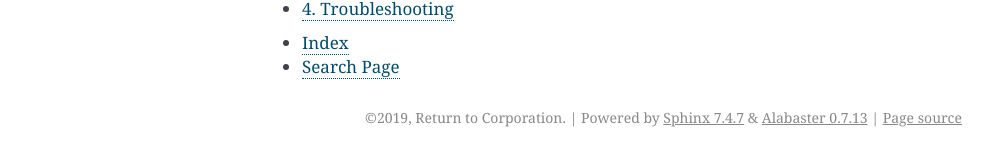
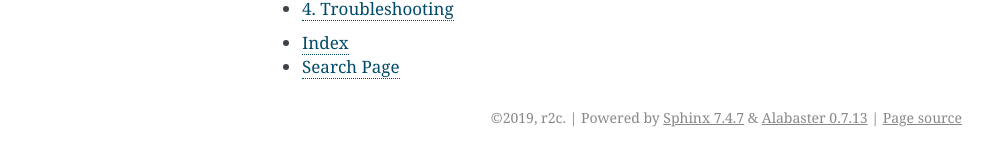
Before and after one commit to semgrep/docs, a Sphinx documentation site: the page built from docs/index.rst, in a window 1280 px wide. Shown: the part 664-830 px from the top of the page, without its empty margins (148-1140 px from the left). Built offline with Sphinx 7.4.7, drawn with Linux system fonts in a browser that asks for light colours.

Commit message:
Return to Corp -> r2c

```diff
--- a/docs/conf.py
+++ b/docs/conf.py
@@ -20,8 +20,8 @@
 # -- Project information -----------------------------------------------------
 
 project = 'r2c'
-copyright = '2019, Return to Corporation'
-author = 'Return to Corporation'
+copyright = '2019, r2c'
+author = 'r2c'
 
 # The short X.Y version
 version = '0.0.12'
@@ -135,7 +135,7 @@ latex_elements = {
 #  author, documentclass [howto, manual, or own class]).
 latex_documents = [
     (master_doc, 'r2c.tex', 'r2c Documentation',
-     'Return to Corporation', 'manual'),
+     'r2c', 'manual'),
 ]
 
 
```
